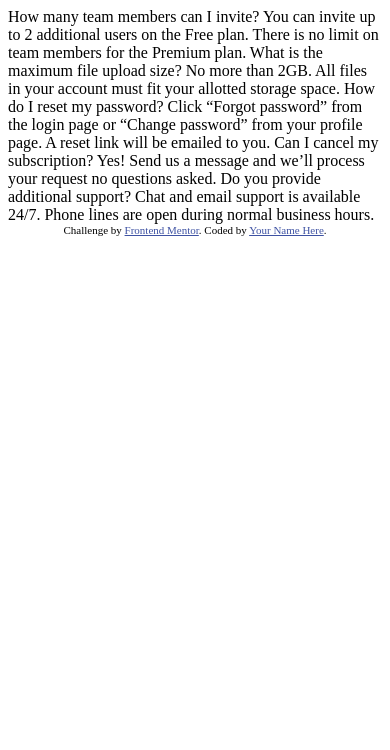
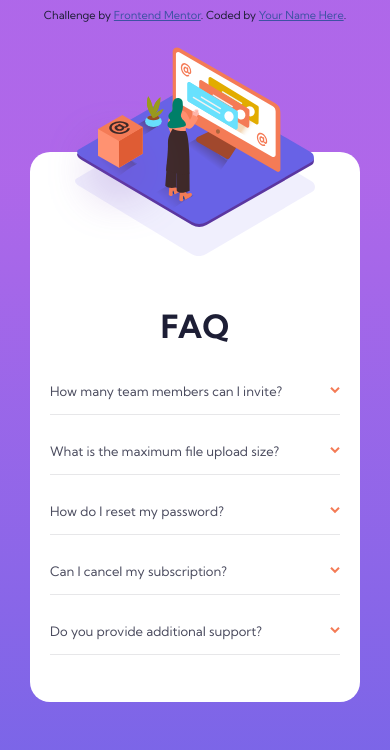
Before and after one commit to srikant-n/fm-faq-accordion-card, a plain HTML site: page index.html in a window 390 px wide. Drawn offline with Linux system fonts and the light colour scheme.

Commit message:
Set accordion using css for mobile

```diff
--- a/index.html
+++ b/index.html
@@ -1,40 +1,75 @@
 <!DOCTYPE html>
 <html lang="en">
+
 <head>
   <meta charset="UTF-8">
-  <meta name="viewport" content="width=device-width, initial-scale=1.0"> <!-- displays site properly based on user's device -->
+  <meta name="viewport" content="width=device-width, initial-scale=1.0">
+  <!-- displays site properly based on user's device -->
 
   <link rel="icon" type="image/png" sizes="32x32" href="./images/favicon-32x32.png">
 
   <title>Frontend Mentor | FAQ Accordion Card</title>
 
+  <link rel="preconnect" href="https://fonts.gstatic.com">
+  <link href="https://fonts.googleapis.com/css2?family=Kumbh+Sans:wght@400;700&display=swap" rel="stylesheet">
   <!-- Feel free to remove these styles or customise in your own stylesheet 👍 -->
   <style>
-    .attribution { font-size: 11px; text-align: center; }
-    .attribution a { color: hsl(228, 45%, 44%); }
+    .attribution {
+      font-size: 11px;
+      text-align: center;
+    }
+
+    .attribution a {
+      color: hsl(228, 45%, 44%);
+    }
   </style>
+  <link rel="stylesheet" href="style.css">
 </head>
+
 <body>
-  How many team members can I invite?
-  You can invite up to 2 additional users on the Free plan. There is no limit on
-  team members for the Premium plan.
 
-  What is the maximum file upload size?
-  No more than 2GB. All files in your account must fit your allotted storage space.
+  <main>
+    <img id="decorative-image" src="./images/illustration-woman-online-mobile.svg" alt=""/>
+    <div id="faq">
+      <h1>FAQ</h1>
+      <input type="checkbox" id="faq1" name="faq1">
+      <label for="faq1"><span>How many team members can I invite?</span><img id="arrow" src="./images/icon-arrow-down.svg" alt=""></label>
+      <div class="content">
+        <p>You can invite up to 2 additional users on the Free plan. There is no limit on
+          team members for the Premium plan.</p>
+      </div>
 
-  How do I reset my password?
-  Click “Forgot password” from the login page or “Change password” from your profile page.
-  A reset link will be emailed to you.
+      <input type="checkbox" id="faq2" name="faq2">
+      <label for="faq2"><span>What is the maximum file upload size?</span><img id="arrow" src="./images/icon-arrow-down.svg" alt=""></label>
+      <div class="content">
+        <p>No more than 2GB. All files in your account must fit your allotted storage space.</p>
+      </div>
 
-  Can I cancel my subscription?
-  Yes! Send us a message and we’ll process your request no questions asked.
+      <input type="checkbox" id="faq3" name="faq3">
+      <label for="faq3"><span>How do I reset my password?</span><img id="arrow" src="./images/icon-arrow-down.svg" alt=""></label>
+      <div class="content">
+        <p>Click “Forgot password” from the login page or “Change password” from your profile page.
+          A reset link will be emailed to you.</p>
+      </div>
 
-  Do you provide additional support?
-  Chat and email support is available 24/7. Phone lines are open during normal business hours.
+      <input type="checkbox" id="faq4" name="faq4">
+      <label for="faq4"><span>Can I cancel my subscription?</span><img id="arrow" src="./images/icon-arrow-down.svg" alt=""></label>
+      <div class="content">
+        <p>Yes! Send us a message and we’ll process your request no questions asked.</p>
+      </div>
+
+      <input type="checkbox" id="faq5" name="faq5">
+      <label for="faq5"><span>Do you provide additional support?</span><img id="arrow" src="./images/icon-arrow-down.svg" alt=""></label>
+      <div class="content">
+        <p>Chat and email support is available 24/7. Phone lines are open during normal business hours.</p>
+      </div>
+    </div>
+  </main>
 
   <div class="attribution">
     Challenge by <a href="https://www.frontendmentor.io?ref=challenge" target="_blank">Frontend Mentor</a>.
     Coded by <a href="#">Your Name Here</a>.
   </div>
 </body>
+
 </html>
--- /dev/null
+++ b/style.css
@@ -0,0 +1,95 @@
+body {
+    background-image: linear-gradient(hsl(273, 75%, 66%) 0%, hsl(273, 75%, 66%) 20%, hsl(240, 73%, 65%) 120%);
+    background-repeat: no-repeat;
+    background-size: 100vw 100vh;
+    font-family: 'Kumbh Sans', sans-serif;
+    font-size: 13px;
+    color: hsl(238, 29%, 16%);
+}
+
+h1 {
+    font-size: 32px;
+    text-align: center;
+}
+
+main {
+    background-color: white;
+    background-image: url("./images/bg-pattern-mobile.svg");
+    background-repeat: no-repeat;
+    background-position: top center;
+    border-radius: 20px;
+    width: 330px;
+    height: 550px;
+    max-width: 90vw;
+    max-height: 75vh;
+    position: fixed;
+    top: 18%; /*130px*/
+    left: 50%;
+    transform: translateX(-50%);
+}
+
+#decorative-image {
+    position: relative;
+    top: -19%;
+    left: 18px;
+}
+
+#faq {
+    position: relative;
+    top: -12%;
+    padding: 0 20px;
+}
+
+input {
+    display: none;
+}
+
+label {
+    display: block;
+    cursor: pointer;
+    padding: 15px 0;
+    color: hsl(237, 12%, 33%);
+    display:flex;
+    flex-direction: row;
+    align-items: center;
+    justify-content: space-between;
+    border-bottom: 1px solid hsl(240, 5%, 91%);
+    transition: ease .5s;
+}
+
+label:hover {
+    color:hsl(14, 88%, 65%)
+}
+
+input:checked + label {
+    color: hsl(238, 29%, 16%);
+    font-weight: 700;
+}
+
+input:checked + label > #arrow {
+    -webkit-transform:rotate(180deg);
+    -moz-transform:rotate(180deg);
+    -o-transform:rotate(180deg);
+    transform: rotateX(180deg);
+}
+
+.content {
+    color: hsl(240, 6%, 50%);
+    padding-right: 30px;
+    border-bottom: 1px solid hsl(240, 5%, 91%);
+    font-size: 12px;
+    line-height: 1.2rem;
+}
+
+input + label + .content {
+    opacity: 0;
+    height: 0;
+    line-height: 0;
+    transition: ease .5s;
+}
+
+input:checked + label + .content {
+    opacity: 1;
+    height: 100%;
+    line-height: 1;
+}
```
